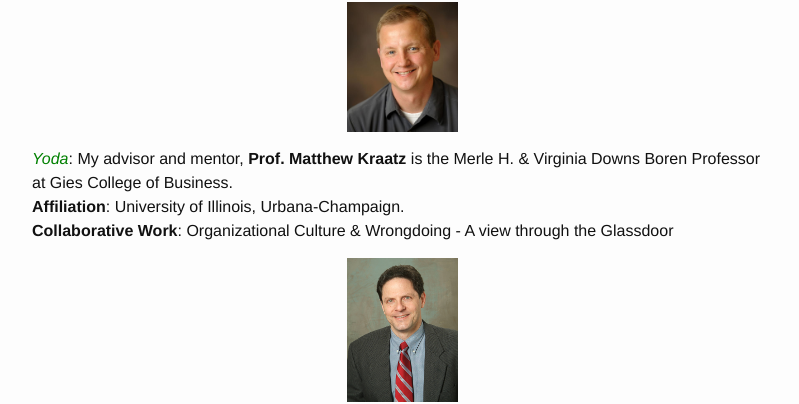
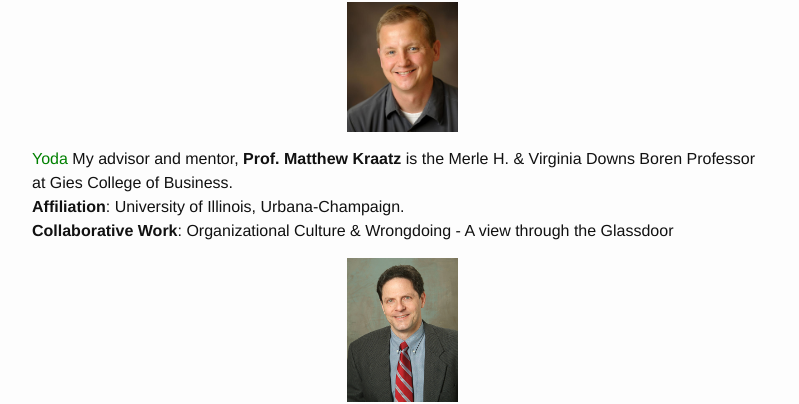
Before and after one commit to deepikachhillar/deepikachhillar.github.io, a Jekyll site: the page built from nav/collaborators.md, in a window 1280 px wide. Shown: the part 355-759 px from the top of the page, without its empty margins (238-1037 px from the left). Built offline with Jekyll 4.4.1, drawn with Linux system fonts in a browser that asks for light colours.

Commit message:
Update collaborators.md

```diff
--- a/nav/collaborators.md
+++ b/nav/collaborators.md
@@ -22,7 +22,7 @@
 <figure>
 	<img style="display=inline-block" width="15%" src="{{ "/resources/images/collaborators/matt_kraatz.jpg" |  prepend: site.baseurl }}" alt="Matthew Kraatz" />
 </figure>
-<span style="color: green;">*Yoda*</span>: My advisor and mentor, **Prof. Matthew Kraatz** is the Merle H. & Virginia Downs Boren Professor at Gies College of Business.\
+<span style="color: green;">Yoda</span> My advisor and mentor, **Prof. Matthew Kraatz** is the Merle H. & Virginia Downs Boren Professor at Gies College of Business.\
 **Affiliation**: University of Illinois, Urbana-Champaign.\
 **Collaborative Work**: Organizational Culture & Wrongdoing - A view through the Glassdoor
 
```
